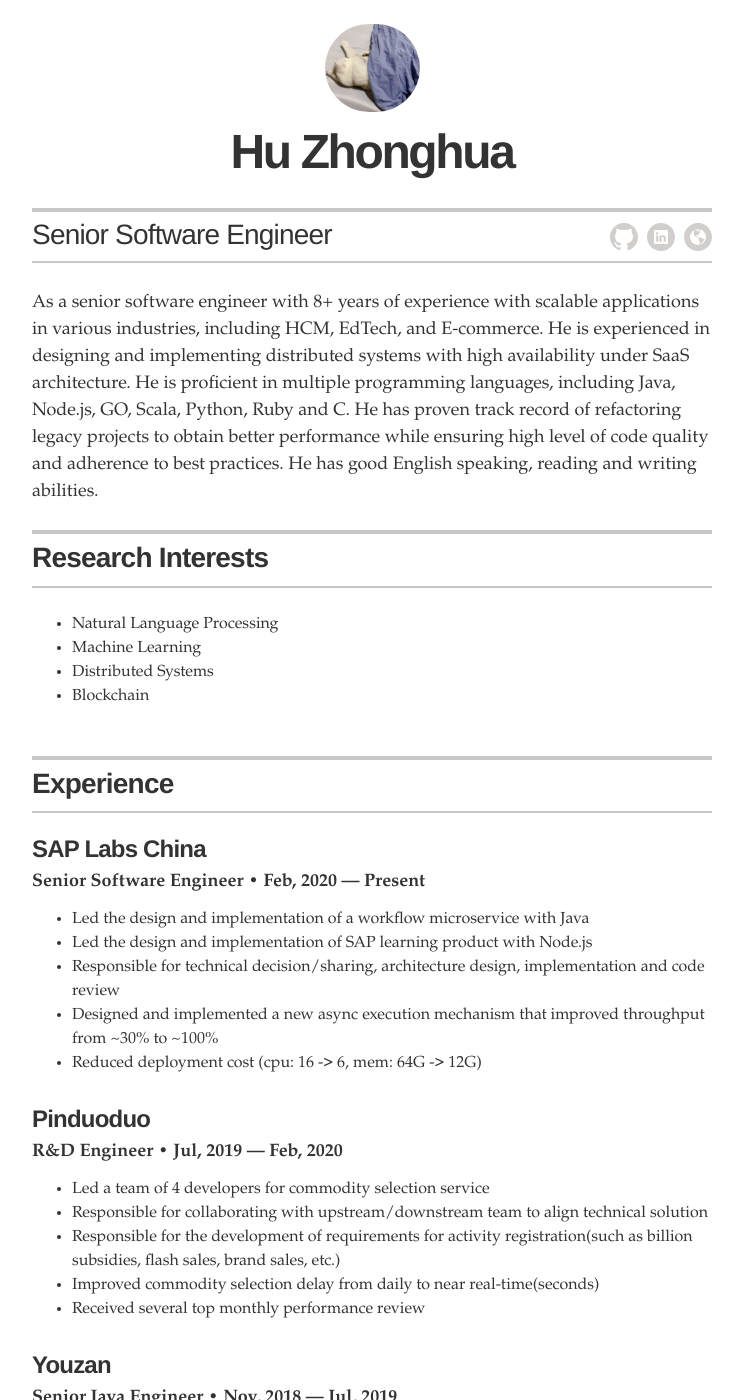
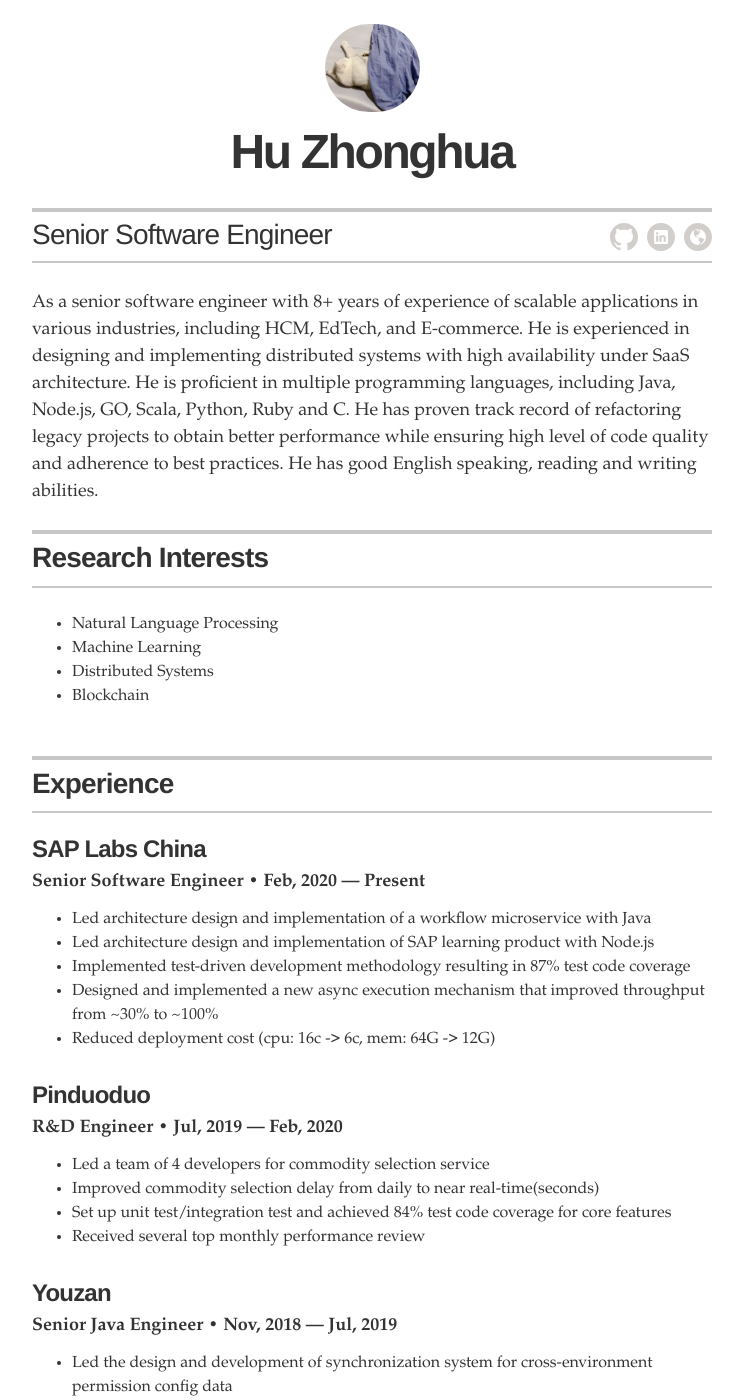
Before and after one commit to 1993hzh/1993hzh.github.io, a Jekyll site: the page built from resume.md, in a window 1280 px wide and 1400 px high. Shown: the whole window, without its empty margins (268-1011 px from the left). Built offline with Jekyll 4.4.1, drawn with Linux system fonts in a browser that asks for light colours; some web fonts are replaced; some of the changed text lies outside the part shown.

Commit message:
update cv

```diff
--- a/_config.yml
+++ b/_config.yml
@@ -59,7 +59,7 @@
     address: ''
   header_intro: |
     <br>
-    As a senior software engineer with 8+ years of experience with scalable applications in various industries, including HCM, EdTech, and E-commerce.
+    As a senior software engineer with 8+ years of experience of scalable applications in various industries, including HCM, EdTech, and E-commerce.
     He is experienced in designing and implementing distributed systems with high availability under SaaS architecture.
     He is proficient in multiple programming languages, including Java, Node.js, GO, Scala, Python, Ruby and C.
     He has proven track record of refactoring legacy projects to obtain better performance while ensuring high level of code quality and adherence to best practices.
--- a/_data/education.yml
+++ b/_data/education.yml
@@ -13,6 +13,6 @@
     # - award: First Prize winner of the 12th "Challenge Cup" Sichuan Province Extracurricular Academic and Technological Works Competition for College Students
   summary: >
     - Passed CET-6 in 2011.<br>
-    - Joined IIP in sophomore year, as a core developer completed several projects led by supervisor.<br>
+    - Joined IIP in sophomore year, as a primary developer completed several projects led by supervisor.<br>
     - Won first prize of 12th "Challenge Cup" Sichuan Province.<br>
     - Obtained an excellent graduation thesis.
--- a/_data/experience.yml
+++ b/_data/experience.yml
@@ -5,19 +5,19 @@
   summary: >
     <ul class="resume-item-list">
       <li>
-        Led the design and implementation of a workflow microservice with Java
+        Led architecture design and implementation of a workflow microservice with Java
       </li>
       <li>
-        Led the design and implementation of SAP learning product with Node.js
+        Led architecture design and implementation of SAP learning product with Node.js
       </li>
       <li>
-        Responsible for technical decision/sharing, architecture design, implementation and code review
+        Implemented test-driven development methodology resulting in 87% test code coverage
       </li>
       <li>
         Designed and implemented a new async execution mechanism that improved throughput from ~30% to ~100%
       </li>
       <li>
-        Reduced deployment cost (cpu: 16 -> 6, mem: 64G -> 12G)
+        Reduced deployment cost (cpu: 16c -> 6c, mem: 64G -> 12G)
       </li>
     </ul>
 
@@ -30,13 +30,10 @@
         Led a team of 4 developers for commodity selection service
       </li>
       <li>
-        Responsible for collaborating with upstream/downstream team to align technical solution
+        Improved commodity selection delay from daily to near real-time(seconds)
       </li>
       <li>
-        Responsible for the development of requirements for activity registration(such as billion subsidies, flash sales, brand sales, etc.)
-      </li>
-      <li>
-        Improved commodity selection delay from daily to near real-time(seconds)
+        Set up unit test/integration test and achieved 84% test code coverage for core features
       </li>
       <li>
         Received several top monthly performance review
@@ -49,10 +46,10 @@
   summary: >
     <ul class="resume-item-list">
       <li>
-        Responsible for the development of SAM permission framework, which provides RBAC for B2B retail merchant backend menus and APIs
+        Led the design and development of synchronization system for cross-environment permission config data
       </li>
       <li>
-        Led the design and development of synchronization system for cross-environment permission config data
+        Set up unit test/integration test and achieved 92% test code coverage overall
       </li>
       <li>
         Successfully delivered config sync system on time and under budget, decreased the error rate and incident rate of manual configuration
@@ -65,16 +62,13 @@
   summary: >
     <ul class="resume-item-list">
       <li>
-        Responsible for data export/import, permission module in a persistence framework of the low-code platform
+        Re-implemented MDF(low-code platform) data export, solved OOM caused by large-scale data(tens of millions), overall execution time was improved by 30%, overall code coverage up to 89%+
       </li>
       <li>
-        Responsible for analyzing and dealing with customer issues, performance issues, and security issues in production
+        Re-implemented MDF RBP(Role-based Permission), reduced time cost for complex SQL by in-memory filter(>1min -> ~1ms)
       </li>
       <li>
-        Re-implemented MDF Export, solved OOM caused by large-scale data(tens of millions), overall execution time was improved by 30%, overall code coverage up to 89%+
-      </li>
-      <li>
-        Re-implemented MDF RBP, implemented user-based GDPR read auditing
+        Designed and implemented user-based GDPR read auditing for MDF data export and RBP
       </li>
       <li>
         Received outstanding performance review and company award regarding GDPR project
```
Also changed, not shown: resume.md (+1 -1 lines).
